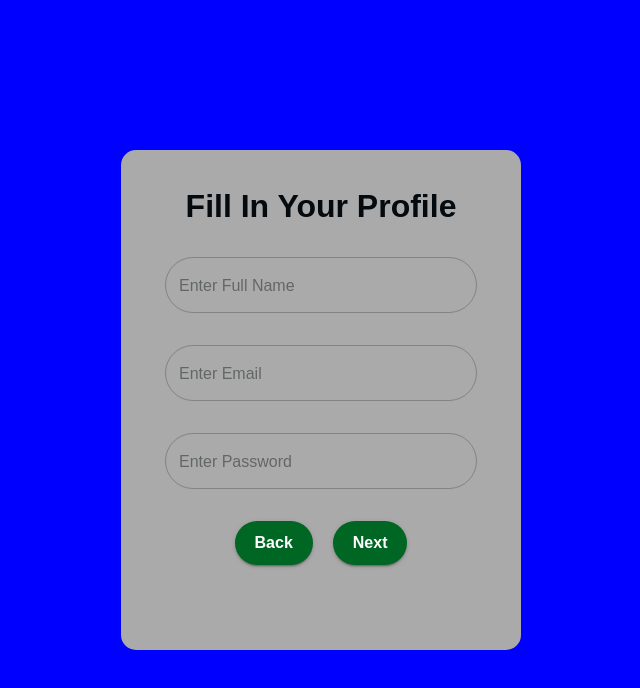
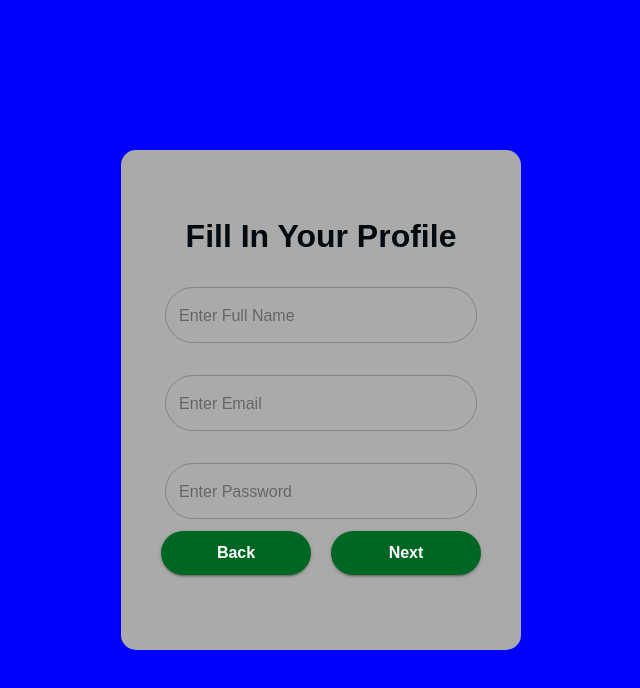
Before and after one commit to z-warriors/landlord-frontend, a React (Vite) app: page / in a window 1280 px wide. Shown: the top 688 px of the page, without its empty margins (319-959 px from the left). Built offline with nearby package versions, Linux system fonts and the light colour scheme.

Commit message:
add buttons to form

```diff
--- a/src/feature/Auth/Registration/RegForm/RegForm.jsx
+++ b/src/feature/Auth/Registration/RegForm/RegForm.jsx
@@ -19,7 +19,6 @@ const RegForm = () => {
         <Grid container spacing={2}>
           <Grid item xs={12} sm={12}>
             <TextField
-              autoComplete="full-name"
               placeholder="Enter Full Name"
               name="name"
               fullWidth
@@ -51,10 +50,11 @@ const RegForm = () => {
               gap={5}
               justifyContent={"center"}
               alignContent={"center"}
-              m={10}
+              mt={5}
+              mx={4}
             >
-              <StyledButton variant="contained">Back</StyledButton>
-              <StyledButton variant="contained">Next</StyledButton>
+              <StyledButton variant="contained" fullWidth>Back</StyledButton>
+              <StyledButton variant="contained" fullWidth>Next</StyledButton>
             </Stack>
           </Grid>
         </Grid>
```
